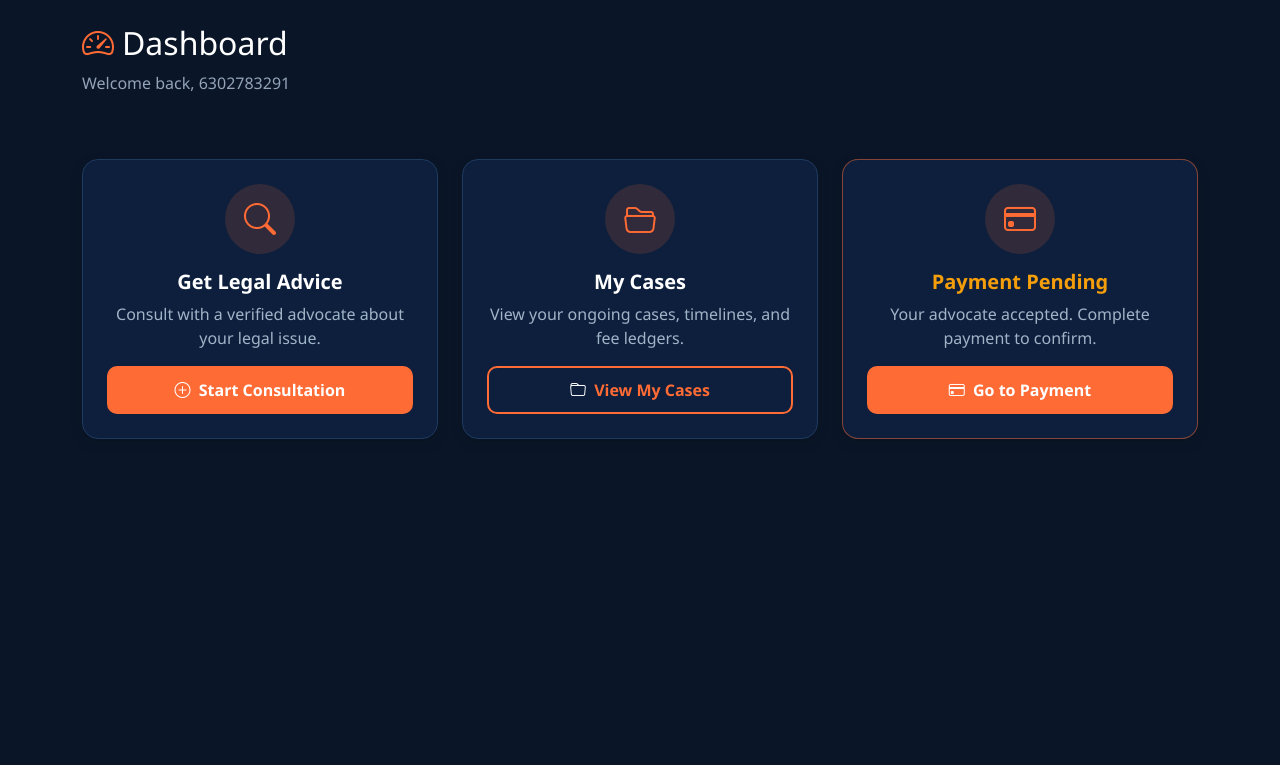
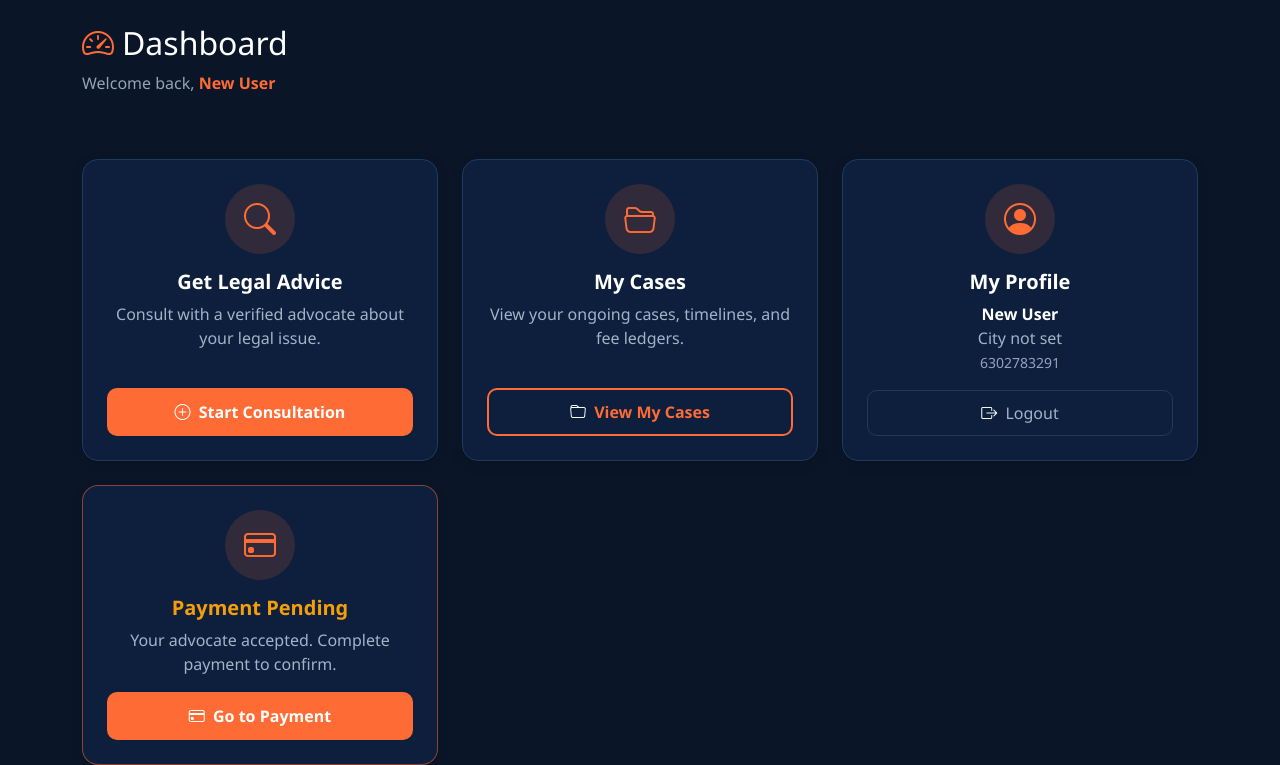
Before and after one commit to saivamsisinguru/nyayasetu, a Flask app: page /dashboard in a window 1280 px wide. Shown: the part 110-875 px from the top of the page. Before the commit the page ends 549 px from the top, so only its background shows below. Run offline with Flask 3, Linux system fonts and the light colour scheme; a user stored in the database is signed in.

Commit message:
Update dashboard.html

```diff
--- a/templates/dashboard.html
+++ b/templates/dashboard.html
@@ -4,7 +4,9 @@
 <div class="d-flex justify-content-between align-items-center mt-2">
     <div>
         <h2><i class="bi bi-speedometer2 me-2 text-accent"></i>Dashboard</h2>
-        <p class="text-muted">Welcome back, {{ current_user.phone }}</p>
+        <p class="text-muted">
+            Welcome back, <strong style="color: #ff6b35;">{{ current_user.name or current_user.phone }}</strong>
+        </p>
     </div>
 </div>
 
@@ -35,6 +37,23 @@
         </div>
     </div>
 
+    <div class="col-md-4">
+        <div class="card h-100 p-4 text-center">
+            <div class="icon-circle mb-3">
+                <i class="bi bi-person-circle"></i>
+            </div>
+            <h5 class="card-title">My Profile</h5>
+            <p class="card-text">
+                <strong>{{ current_user.name or 'Not set' }}</strong><br>
+                {{ current_user.city or 'City not set' }}<br>
+                <small class="text-muted">{{ current_user.phone }}</small>
+            </p>
+            <a href="{{ url_for('logout') }}" class="btn btn-outline-secondary mt-auto w-100">
+                <i class="bi bi-box-arrow-right me-1"></i> Logout
+            </a>
+        </div>
+    </div>
+
     {% if session.get('advocate_name') %}
     <div class="col-md-4">
         <div class="card h-100 p-4 text-center" style="border-color: rgba(255, 107, 53, 0.5);">
```
